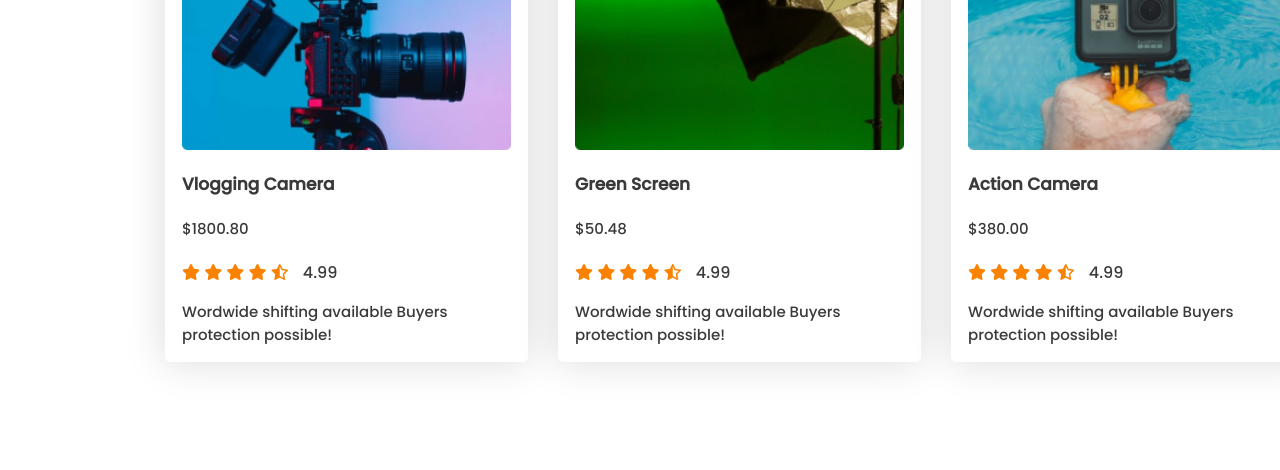
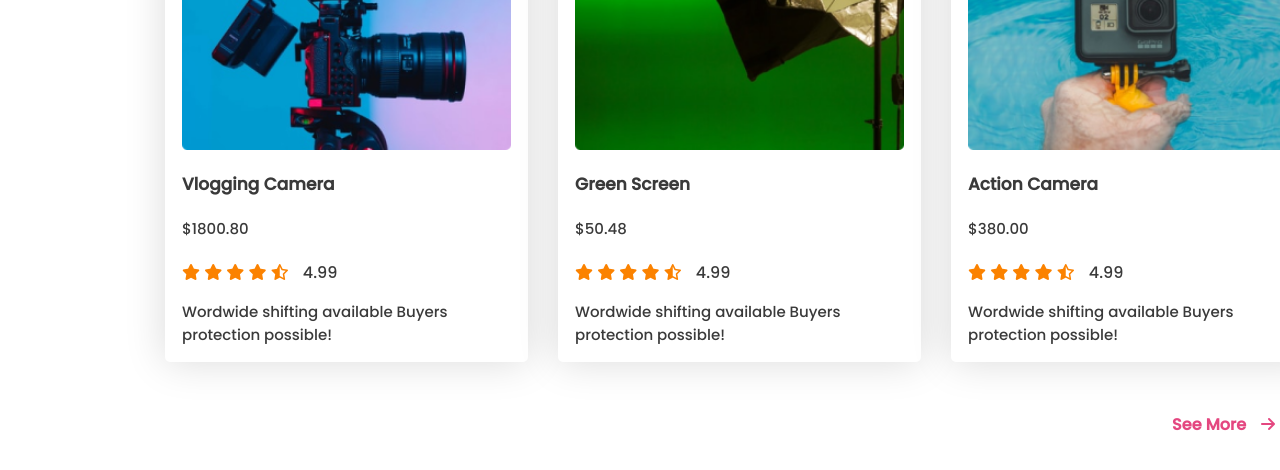
Before and after one commit to sif1t/Influencer-products, a plain HTML site: page index.html in a window 1280 px wide. Shown: the part 2291-2761 px from the top of the page. Drawn offline with Linux system fonts and the light colour scheme.

Commit message:
popular-collection section complite

```diff
--- a/index.html
+++ b/index.html
@@ -200,7 +200,12 @@
                     </div>
                 </div>
              </div>
+             <p class="see-more">See More<i class="fa-solid fa-arrow-right"></i></p>
         </section>
+        <section class="featured">
+
+        </section>
+
     </main>
     <footer>
 
--- a/style.css
+++ b/style.css
@@ -133,41 +133,61 @@ main {
     margin-top: 100px;
     margin-bottom: 30px;
 }
-.cards{
+
+.cards {
     display: grid;
     grid-template-columns: repeat(3, 1fr);
     grid-column-gap: 30px;
     grid-row-gap: 30px;
 }
+
 .card {
     width: 329px;
     height: 476px;
     border-radius: 5px;
     background: #FFF;
-    padding: 17px ;
+    padding: 17px;
     color: #3A3A3A;
     box-shadow: 0px 0px 40px 0px rgba(0, 0, 0, 0.15);
 }
+
 .card img {
     width: 100%;
 }
-.c-title{
+
+.c-title {
     font-size: 17px;
     font-weight: 600;
 }
-.c-price{
+
+.c-price {
     font-size: 15px;
     font-weight: 500;
 }
+
 div i {
     font-size: 16px;
     color: #FB8200;
 }
-div span{
+
+div span {
     font-size: 16px;
     margin-left: 10px;
 }
-.card-description{
+
+.card-description {
     font-size: 15px;
     font-weight: 500;
 }
+
+.see-more {
+    font-size: 16px;
+    font-style: normal;
+    font-weight: 700;
+    margin-top: 50px;
+    float: right;
+    color: #E02C6DDE;
+}
+.see-more i{
+    margin-left: 15px;
+}
```
